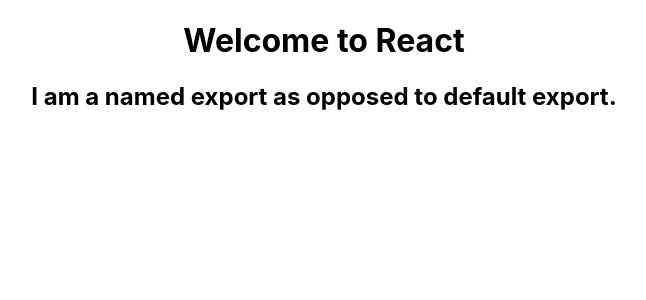
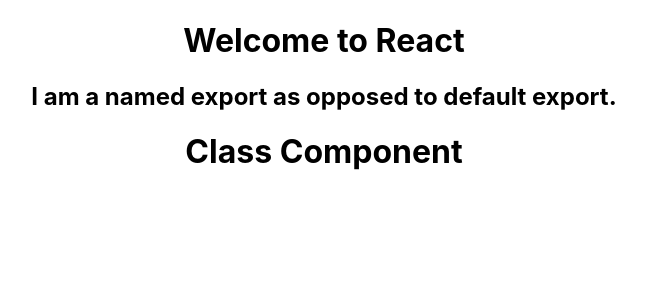
Before and after one commit to abhieshekumar/react-crash, a React (Create React App) app: page / in a window 1280 px wide. Shown: the top 300 px of the page, without its empty margins (316-962 px from the left). Built offline with nearby package versions, Linux system fonts and the light colour scheme.

Commit message:
Simple Class Component

```diff
--- a/src/App.js
+++ b/src/App.js
@@ -2,6 +2,7 @@ import React, { Component } from 'react';
 import './App.css';
 import Greet from './components/Greet'  /* You may omit the .js extension */
 import { Greeting } from './components/GreetNamed' // for the named functional conponent
+import Welcome from './components/Welcome'  //Class Component
 
 class App extends Component {
   render() {
@@ -10,6 +11,7 @@ class App extends Component {
       <div className="App">
         <Greet/>
         <Greeting/>
+        <Welcome/>
       </div>
     );
   }
--- /dev/null
+++ b/src/components/Welcome.js
@@ -0,0 +1,9 @@
+import React, { Component } from 'react'  //we need two things here React and Component class
+
+class Welcome extends Component {             //extend
+  render() {                                  //return null or nothing
+    return <h1>Class Component</h1>
+  }
+}
+
+export default Welcome
```
